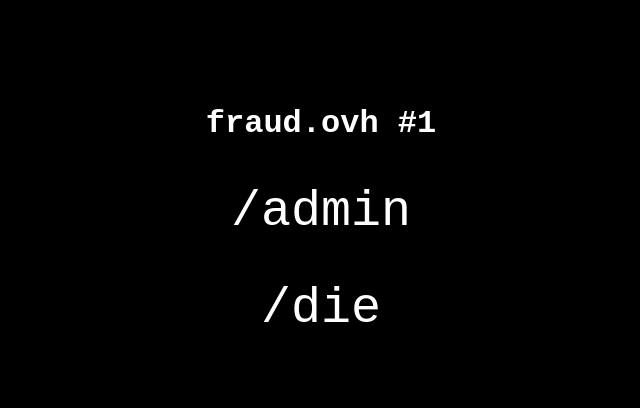
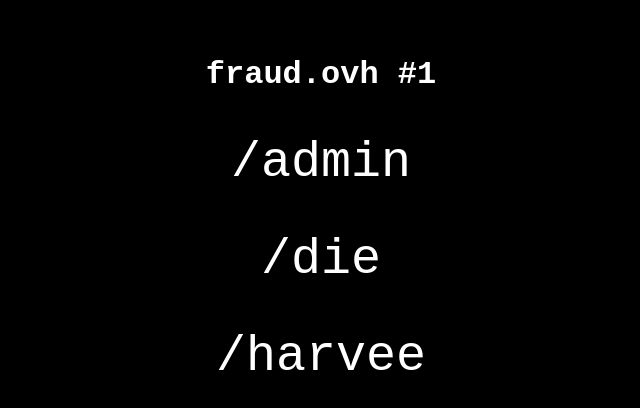
Before and after one commit to K3roGH/fraud, a plain HTML site: page index.html in a window 1280 px wide. Shown: the part 180-588 px from the top of the page, without its empty margins (319-959 px from the left). Drawn offline with Linux system fonts and the light colour scheme.

Commit message:
Update index.html

```diff
--- a/index.html
+++ b/index.html
@@ -45,6 +45,9 @@
         <div class="typewriter-text">
             <a href="https://fraud.ovh/die" target="_blank">/die</a>
         </div>
+        <div class="typewriter-text">
+            <a href="https://fraud.ovh/harvee" target="_blank">/harvee</a>
+        </div>
     </div>
 </body>
 </html>
```
